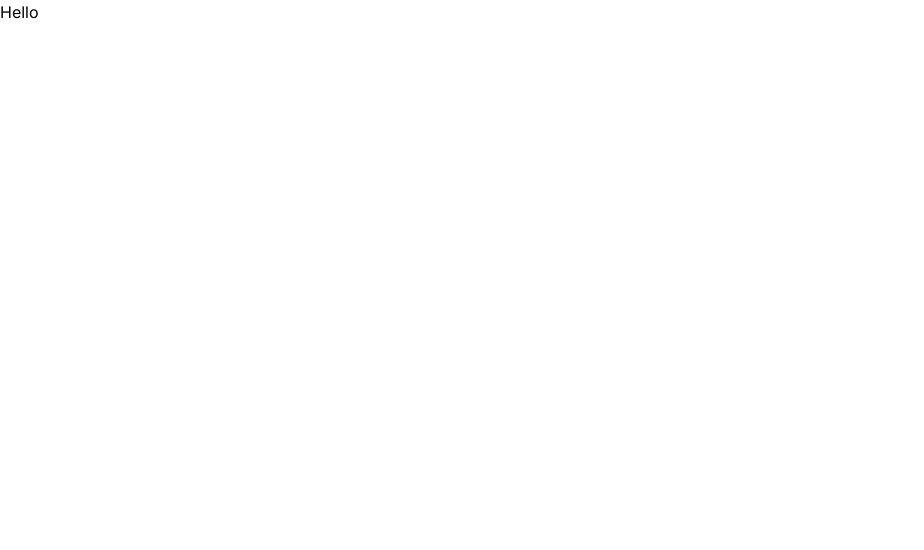
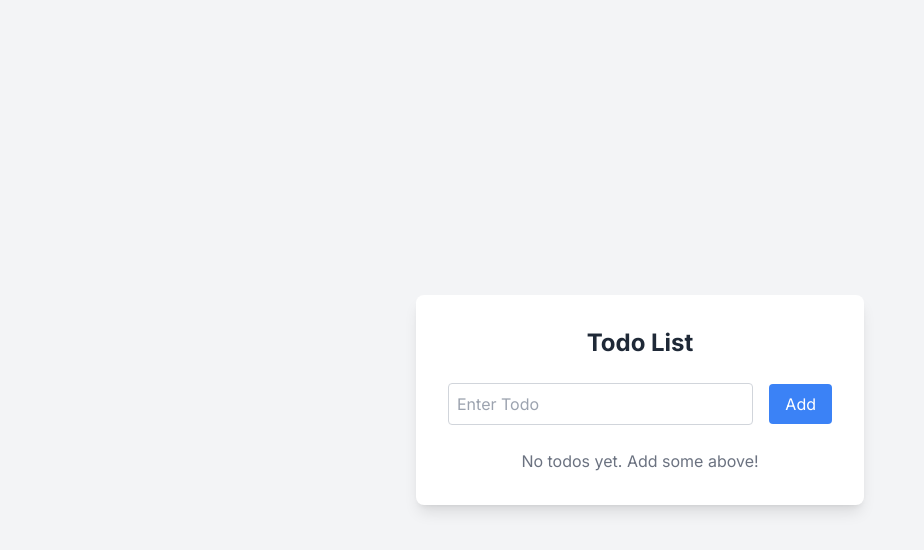
Before and after one commit to NirbhaySingh74/Todo-App-NextJS, a Next.js app: page / in a window 1280 px wide. Shown: the top 550 px of the page, without its empty margins (0-924 px from the left). Built offline with nearby package versions, Linux system fonts and the light colour scheme.

Commit message:
todo code in single component

```diff
--- a/src/app/page.tsx
+++ b/src/app/page.tsx
@@ -1,5 +1,71 @@
-import Image from "next/image";
+"use client";
+import { useState, ChangeEvent } from "react";
 
 export default function Home() {
-  return <main>Hello</main>;
+  const [todo, setTodo] = useState<string>("");
+  const [todos, setTodos] = useState<string[]>([]);
+
+  const handleAddTodo = () => {
+    if (todo.trim()) {
+      setTodos([...todos, todo]);
+      setTodo("");
+    }
+  };
+
+  const handleDeleteTodo = (index: number) => {
+    const newTodos = todos.filter((_, i) => i !== index);
+    setTodos(newTodos);
+  };
+
+  const handleInputChange = (e: ChangeEvent<HTMLInputElement>) => {
+    setTodo(e.target.value);
+  };
+
+  return (
+    <main className="flex flex-col items-center justify-center min-h-screen p-4 bg-gray-100">
+      <div className="flex flex-col items-center gap-6 bg-white p-8 rounded-lg shadow-lg w-full max-w-md">
+        <h1 className="text-2xl font-bold text-gray-800">Todo List</h1>
+
+        <div className="flex flex-row items-center gap-4 w-full">
+          <input
+            type="text"
+            placeholder="Enter Todo"
+            value={todo}
+            className="flex-grow border border-gray-300 p-2 rounded focus:outline-none focus:ring-2 focus:ring-blue-400"
+            onChange={handleInputChange}
+          />
+          <button
+            onClick={handleAddTodo}
+            className="bg-blue-500 text-white px-4 py-2 rounded hover:bg-blue-600 transition"
+          >
+            Add
+          </button>
+        </div>
+
+        {/* Display todos */}
+        {todos.length > 0 && (
+          <ul className="w-full">
+            {todos.map((item, index) => (
+              <li
+                key={index}
+                className="flex justify-between items-center bg-gray-100 p-3 mb-2 rounded-lg shadow-sm"
+              >
+                <span className="text-lg">{item}</span>
+                <button
+                  onClick={() => handleDeleteTodo(index)}
+                  className="text-red-500 hover:text-red-700 transition"
+                >
+                  Delete
+                </button>
+              </li>
+            ))}
+          </ul>
+        )}
+
+        {todos.length === 0 && (
+          <p className="text-gray-500">No todos yet. Add some above!</p>
+        )}
+      </div>
+    </main>
+  );
 }
```
